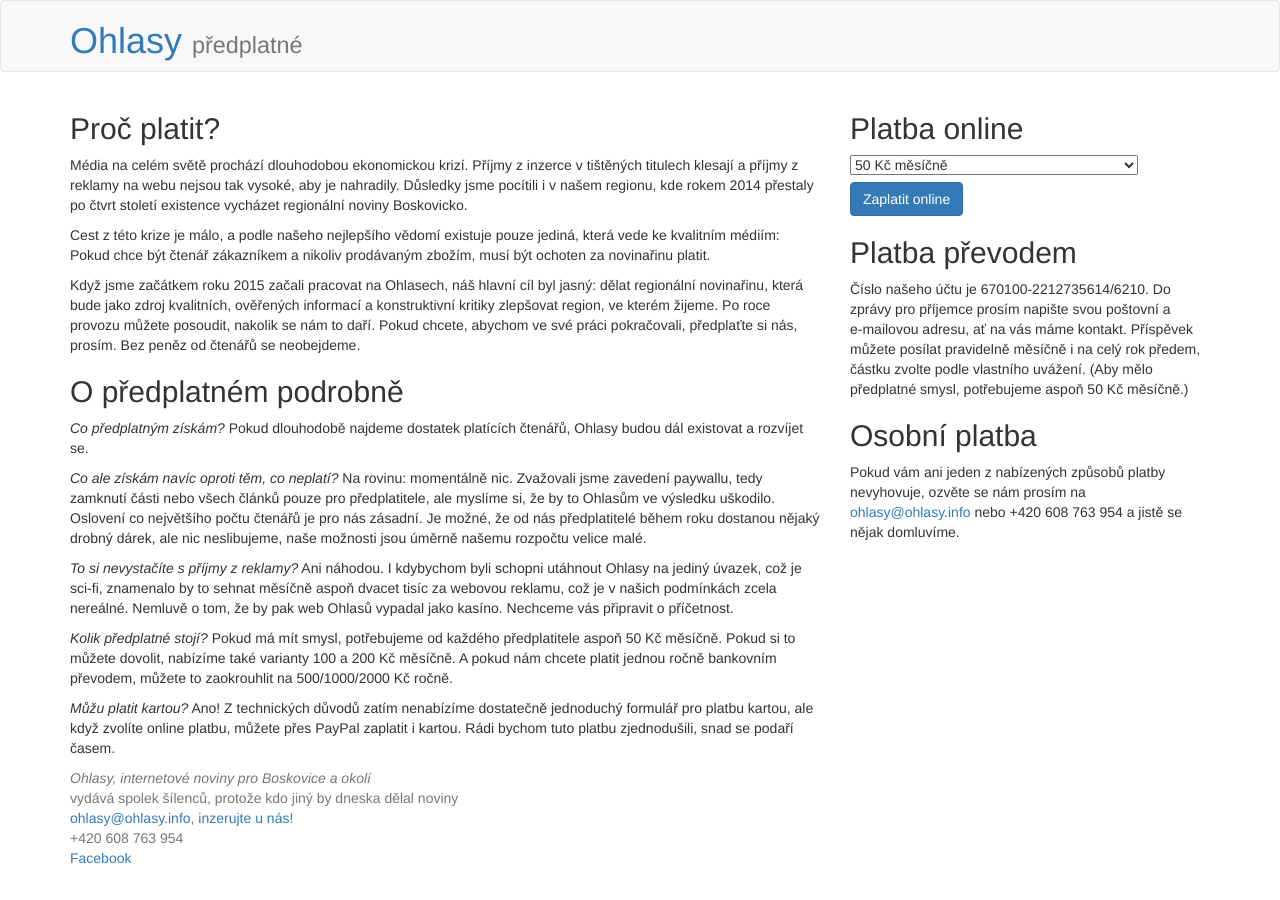
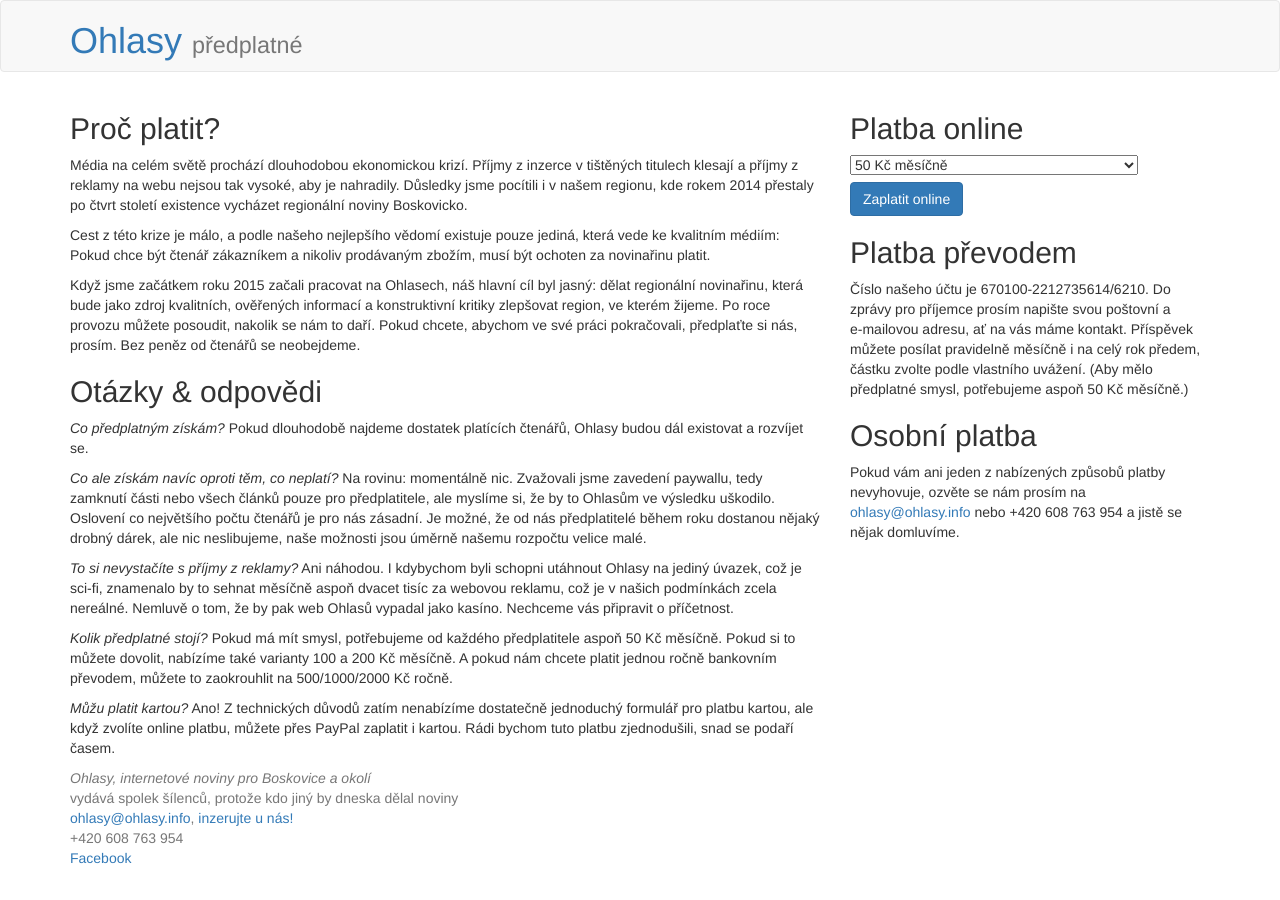
Before and after one commit to Ohlasy/predplatne, a Jekyll site: the page built from index.html, in a window 1280 px wide. Built offline with Jekyll 4.4.1, drawn with Linux system fonts in a browser that asks for light colours; a style sheet for code colours, icons or effects is not loaded.

Commit message:
Lepší nadpis otázek a odpovědí.

```diff
--- a/index.html
+++ b/index.html
@@ -21,7 +21,7 @@ layout: main
         nám to daří. Pokud chcete, abychom ve své práci pokračovali, předplaťte
         si nás, prosím. Bez peněz od čtenářů se neobejdeme.</p>
 
-        <h2>O předplatném podrobně</h2>
+        <h2>Otázky &amp; odpovědi</h2>
         <p><em>Co předplatným získám?</em> Pokud dlouhodobě najdeme dostatek
         platících čtenářů, Ohlasy budou dál existovat a rozvíjet se.</p>
 
```
